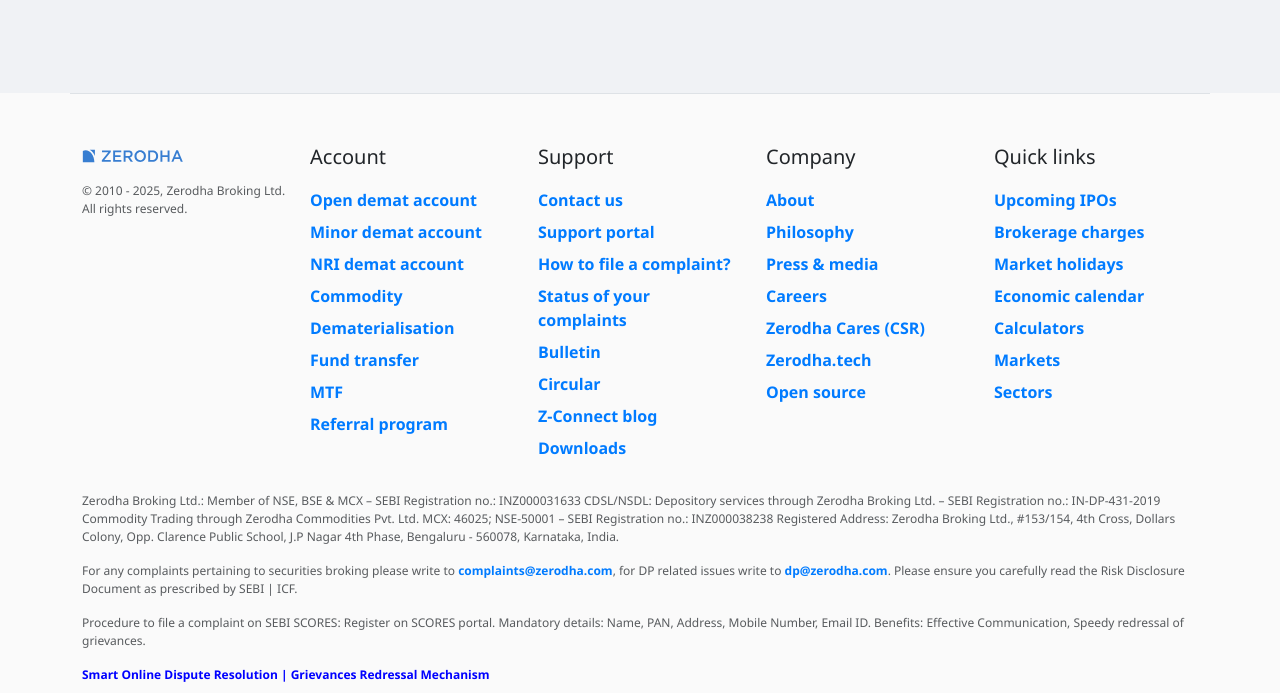
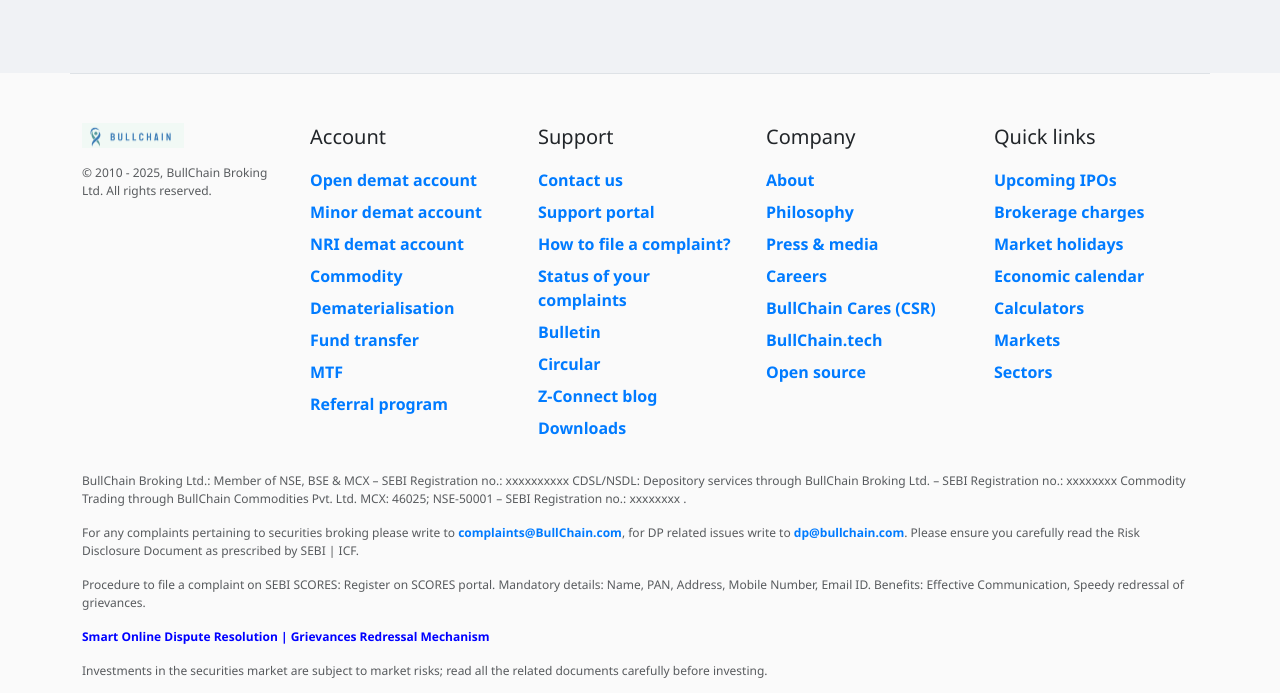
Before and after one commit to sufian-008/BullChain, a React app in the folder frontend/: page /pricing in a window 1280 px wide. Shown: the part 1605-2298 px from the top of the page. Built offline with nearby package versions, Linux system fonts and the light colour scheme.

Commit message:
insert smart logo

```diff
--- a/frontend/public/index.html
+++ b/frontend/public/index.html
@@ -19,7 +19,7 @@
 
 
 
-  <title>React App</title>
+  <title>BullChain</title>
 </head>
 
 <body>
--- a/frontend/src/landing_page/Footer.js
+++ b/frontend/src/landing_page/Footer.js
@@ -6,9 +6,9 @@
       <div className='container border-top mt-5'>
         <div className='row mt-5'>
           <div className='col'>
-            <img src='images/logo.svg' alt='Zerodha Logo' style={{ width: "50%" }} />
+            <img src='images/BullChain Logo.png' alt='BullChain Logo' style={{ width: "50%" }} />
             <p className='text-muted mt-3' style={{ fontSize: "12px" }}>
-              &copy; 2010 - 2025, Zerodha Broking Ltd. All rights reserved.
+              &copy; 2010 - 2025, BullChain Broking Ltd. All rights reserved.
             </p>
           </div>
 
@@ -42,8 +42,8 @@
             <a href='' className='d-block mb-2'>Philosophy</a>
             <a href='' className='d-block mb-2'>Press & media</a>
             <a href='' className='d-block mb-2'>Careers</a>
-            <a href='' className='d-block mb-2'>Zerodha Cares (CSR)</a>
-            <a href='' className='d-block mb-2'>Zerodha.tech</a>
+            <a href='' className='d-block mb-2'>BullChain Cares (CSR)</a>
+            <a href='' className='d-block mb-2'>BullChain.tech</a>
             <a href='' className='d-block mb-2'>Open source</a>
           </div>
 
@@ -61,14 +61,14 @@
 
         <div className=' text-muted mt-4' style={{ fontSize: "12px" }}>
           <p>
-            Zerodha Broking Ltd.: Member of NSE, BSE & MCX – SEBI Registration no.: INZ000031633
-            CDSL/NSDL: Depository services through Zerodha Broking Ltd. – SEBI Registration no.: IN-DP-431-2019
-            Commodity Trading through Zerodha Commodities Pvt. Ltd. MCX: 46025; NSE-50001 – SEBI Registration no.: INZ000038238
-            Registered Address: Zerodha Broking Ltd., #153/154, 4th Cross, Dollars Colony, Opp. Clarence Public School, J.P Nagar 4th Phase, Bengaluru - 560078, Karnataka, India.
+            BullChain Broking Ltd.: Member of NSE, BSE & MCX – SEBI Registration no.: xxxxxxxxxx
+            CDSL/NSDL: Depository services through BullChain Broking Ltd. – SEBI Registration no.: xxxxxxxx
+            Commodity Trading through BullChain Commodities Pvt. Ltd. MCX: 46025; NSE-50001 – SEBI Registration no.: xxxxxxxx
+            .
           </p>
           <p>
-            For any complaints pertaining to securities broking please write to <a href='mailto:complaints@zerodha.com'>complaints@zerodha.com</a>,
-            for DP related issues write to <a href='mailto:dp@zerodha.com'>dp@zerodha.com</a>.
+            For any complaints pertaining to securities broking please write to <a href='mailto:complaints@BullChain.com'>complaints@BullChain.com</a>,
+            for DP related issues write to <a href='mailto:dp@BullChain.com'>dp@bullchain.com</a>.
             Please ensure you carefully read the Risk Disclosure Document as prescribed by SEBI | ICF.
           </p>
           <p>
@@ -96,7 +96,7 @@
             Please write the Bank account number and sign the IPO application form to authorize your bank to make payment in case of allotment.
             In case of non-allotment, the funds will remain in your bank account. <strong>As a business we don't give stock tips,
             and have not authorized anyone to trade on behalf of others.</strong>
-            If you find anyone claiming to be part of Zerodha and offering such services, please create a ticket here.
+            If you find anyone claiming to be part of BullChain and offering such services, please create a ticket here.
           </p>
         </div>
         <div className='d-flex justify-content-center  mb-4' style={{ fontSize: "12px", fontWeight: "bold" }}>
--- a/frontend/src/landing_page/Navbar.js
+++ b/frontend/src/landing_page/Navbar.js
@@ -6,7 +6,7 @@
     <nav className="navbar navbar-expand-lg bg-body-tertiary" style={{ backgroundColor: "#FFF" }}>
       <div className="container p-2">
         <Link className="navbar-brand" to="#">
-          <img src="images/logo.svg" alt="Logo" style={{ width: "25%" }} />
+          <img src="images/BullChain Logo.png" alt="Logo" style={{ width: "25%" }} />
         </Link>
         <button className="navbar-toggler" type="button" data-bs-toggle="collapse"
           data-bs-target="#navbarSupportedContent" aria-controls="navbarSupportedContent"
@@ -16,7 +16,7 @@
         <div className="collapse navbar-collapse" id="navbarSupportedContent">
           <ul className="navbar-nav mb-lg-0">
             <li className="nav-item">
-              <Link className="nav-link active" to="/signup">Sign Up</Link>
+              <Link className="nav-link active" to="/signup">SignUp</Link>
             </li>
             <li className="nav-item">
               <Link className="nav-link active" to="/about">About</Link>
--- a/frontend/src/landing_page/home/Pricing.js
+++ b/frontend/src/landing_page/home/Pricing.js
@@ -6,7 +6,7 @@
      <div className='row'>
       <div className='col-4'>
          <h1 className='mb-3 fs-2'>Unbeatable pricing</h1>
-         <p>We pioneered the concept of discount broking and price transparency in India. Flat fees and no hidden charges.</p>
+         <p>We pioneered the concept of discount broking and price transparency in Bangladesh. Flat fees and no hidden charges.</p>
       </div>
       <div className='col-2  border text-center p-3 mx-3'>
           <h2 className='fs-1'>₹0</h2>
--- a/frontend/src/landing_page/pricing/Hero.js
+++ b/frontend/src/landing_page/pricing/Hero.js
@@ -25,7 +25,7 @@
                 </div>
             </div>
              <div className='row text-center'>
-              <h1 className='mt-5 '> Open a Zerodha account</h1>
+              <h1 className='mt-5 '> Open a BullChain account</h1>
               <p>Modern platforms and apps, ₹0 investments, and flat ₹20 intraday and F&O trades.</p>
               <button className='p-2 btn btn-primary fs-5' style={({width:"20%", margin:"0 auto"})}>Sign Up for Free</button>
        </div>
```
Also changed, not shown: frontend/public/favicon.ico, frontend/public/images/BullChain Logo.png (added).
